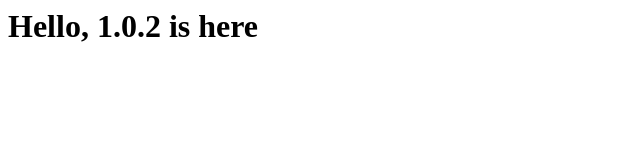
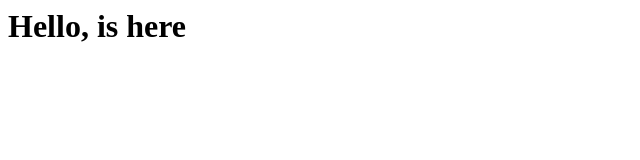
Before and after one commit to cuddletech/child-one, a plain HTML site: page index.html in a window 1280 px wide. Shown: the whole page, without its empty margins (0-640 px from the left). Drawn offline with Linux system fonts and the light colour scheme.

Commit message:
Regenerated HTML

```diff
--- a/index.html
+++ b/index.html
@@ -1,8 +1,8 @@
 <html>
 <head>
- <title>Hello 1.0.2</title>
+ <title>Hello </title>
 </head>
 <body>
- <h1>Hello, 1.0.2 is here</h1>
+ <h1>Hello,  is here</h1>
 </body>
 </html>
```
